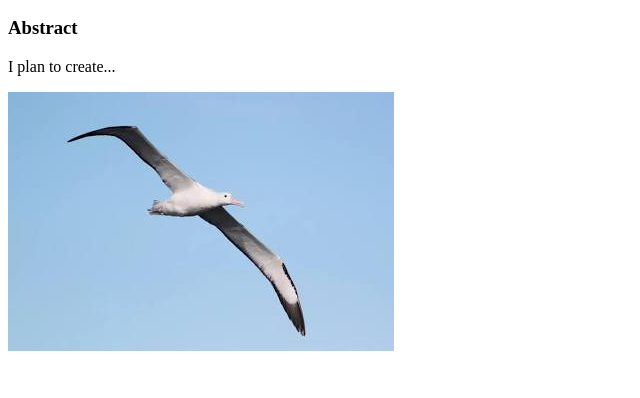
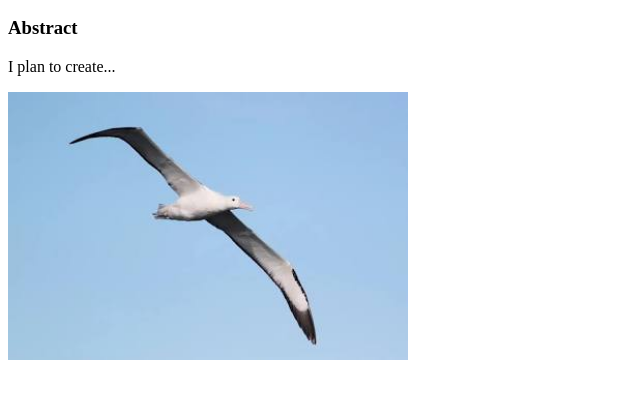
Before and after one commit to rdolsen/EM1, a plain HTML site: page index.html in a window 1280 px wide. Shown: the part 110-508 px from the top of the page, without its empty margins (0-640 px from the left). Drawn offline with Linux system fonts and the light colour scheme.

Commit message:
Update index.html

```diff
--- a/index.html
+++ b/index.html
@@ -9,6 +9,6 @@
     <h2>Project Concept</h2>
     <h3>Abstract</h3>
     <p>I plan to create...</p>
-    <img src="img/albatross.jpg" alt="An albatross against a blue sky" />
+    <img src="img/albatross.jpg" alt="An albatross against a blue sky" width="400" />
   </body>
 </html>
```
